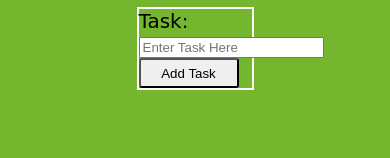
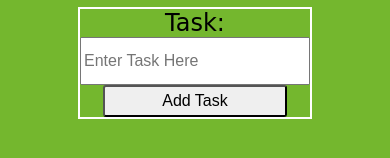
Before and after one commit to justin98m/recall-your-grains, a website: page public/views/home.html in a window 390 px wide. Shown: the part 76-234 px from the top of the page. Drawn offline with Linux system fonts and the light colour scheme; no server answers; files whose address does not match are found by name; a web font is replaced by a local one.

Commit message:
Remvoed some comments and made responsive

```diff
--- a/public/css/main.css
+++ b/public/css/main.css
@@ -26,14 +26,17 @@ html{
 }
 .taskForm{
   border: solid white 2px;
-  width: 30%;
-  font-size: 20px;
+  width: 45%;
+  font-size: 1.5em;
   margin: 10px auto;
+  display: flex;
+  flex-direction: row;
+  justify-content: space-around;
 }
 .addTask{
   border-radius: 3px;
   height: 30px;
-  width: 100px;
+  width: 80px;
 }
 .taskContainer{
   width: 70%;
@@ -58,3 +61,48 @@ html{
   text-align: center;
   margin-right: 10%;
 }
+@media screen and (max-width: 729px) {
+  .taskForm{
+    flex-direction : column;
+    align-items: center;
+    width: 60%;
+  }
+  #taskNameInput{
+    height: 3em;
+    width: 20em;
+  }
+  .addTask{
+    height: 2em;
+    width: 8em;
+    font-size: 18px;
+  }
+}
+  @media screen and (max-width: 455px) {
+  .taskForm{
+    flex-direction : column;
+    align-items: center;
+    width: 60%;
+  }
+  #taskNameInput{
+    height: 3em;
+    width: 100%;
+    font-size: 16px;
+  }
+  .addTask{
+    height: 2em;
+    width: 80%;
+    font-size: 16px;
+  }
+  .taskContainer{
+    width: 90%;
+  }
+
+  .taskName{
+    flex-basis: 70%;
+    margin-right: 8px;
+  }
+  .taskCheckbox{
+    width: 30px;
+    height: 30px;
+  }
+}
--- a/public/views/home.html
+++ b/public/views/home.html
@@ -5,6 +5,8 @@
   <title>Recall Your Grains</title>
   <meta name="description" content="Home page">
   <link type="text/css" rel="stylesheet" href="/css/main.css">
+  <meta name="viewport" content="width=device-width, initial-scale=1" />
+
 </head>
   <body>
     <p class="message"></p>
```
Also changed, not shown: index.js (+1 -11 lines).
